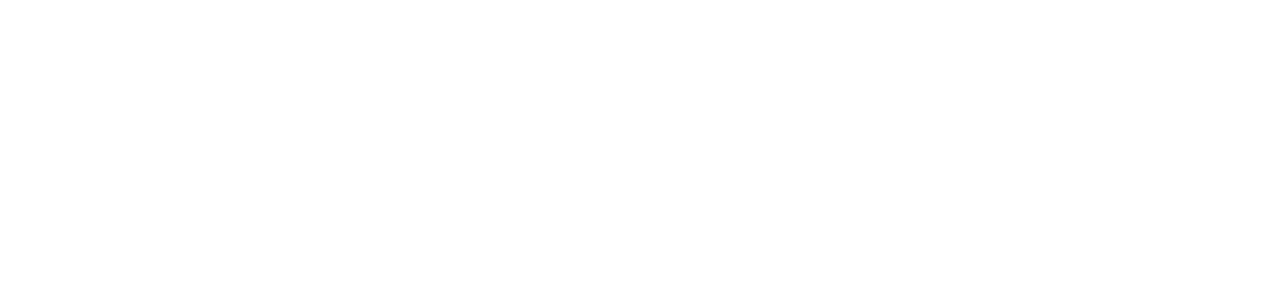
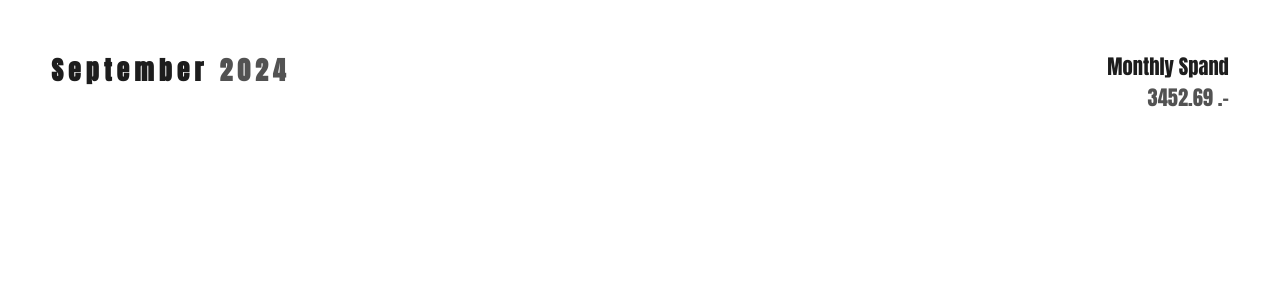
Before and after one commit to real-shut-down-exe/nurKalender, an Angular app in the folder nurKalender/: page / in a window 1280 px wide. Shown: the top 300 px of the page. Built offline with nearby package versions, Linux system fonts and the light colour scheme.

Commit message:
created header

```diff
--- a/nurKalender/src/app/features/kalender/kalender.component.html
+++ b/nurKalender/src/app/features/kalender/kalender.component.html
@@ -0,0 +1,18 @@
+<div class="header">
+    <div class="header-child-left">
+        <span class="text-Month">
+            September
+        </span>
+        <span class="text-year">
+            2024
+        </span>
+    </div>
+    <div class="header-child-right">
+        <span class="monthly-spand">
+            Monthly Spand
+        </span>
+        <span class="currency">
+            3452.69 .-
+        </span>
+    </div>
+</div>
--- a/nurKalender/src/app/features/kalender/kalender.component.scss
+++ b/nurKalender/src/app/features/kalender/kalender.component.scss
@@ -0,0 +1,44 @@
+$standartViewportView : 4vw;
+$textColorDark : #1d1d1d;
+$textColorLight : #525252;
+
+.header {
+    display: grid;
+    grid-template-columns: auto auto;
+    gap: 0.5rem;
+    padding: $standartViewportView;
+
+    .header-child-left {
+        font-size: calc($standartViewportView - 2vw);
+
+        font-family: "Anton", sans-serif;
+        font-weight: 800;
+        font-style: normal;
+        letter-spacing: calc($standartViewportView / 10);
+
+        .text-Month{
+            color: $textColorDark;
+        }
+        .text-year{
+            color: $textColorLight;
+        }
+    }
+
+    .header-child-right {
+        display: grid;
+        grid-template-rows: auto auto;
+
+        font-size: calc($standartViewportView / 2.5);
+        font-family: "Anton", sans-serif;
+        font-style: normal;
+        text-align: right;
+
+
+        .monthly-spand{
+            color: $textColorDark;
+        }
+        .currency{
+            color: $textColorLight;
+        }
+    }
+}
--- a/nurKalender/src/index.html
+++ b/nurKalender/src/index.html
@@ -1,13 +1,19 @@
 <!doctype html>
 <html lang="en">
+
 <head>
   <meta charset="utf-8">
   <title>NurKalender</title>
   <base href="/">
   <meta name="viewport" content="width=device-width, initial-scale=1">
   <link rel="icon" type="image/x-icon" href="favicon.ico">
+  <link rel="preconnect" href="https://fonts.googleapis.com">
+  <link rel="preconnect" href="https://fonts.gstatic.com" crossorigin>
+  <link href="https://fonts.googleapis.com/css2?family=Anton&display=swap" rel="stylesheet">
 </head>
+
 <body>
   <app-root></app-root>
 </body>
+
 </html>
--- a/nurKalender/src/styles.scss
+++ b/nurKalender/src/styles.scss
@@ -1 +1,9 @@
 /* You can add global styles to this file, and also import other style files */
+* {
+    margin: 0px;
+    padding: 0px;
+}
+
+.p15 {
+    padding: 15px !important;
+}
```
Also changed, not shown: nurKalender/src/app/app.component.html (line endings or trailing spaces).
